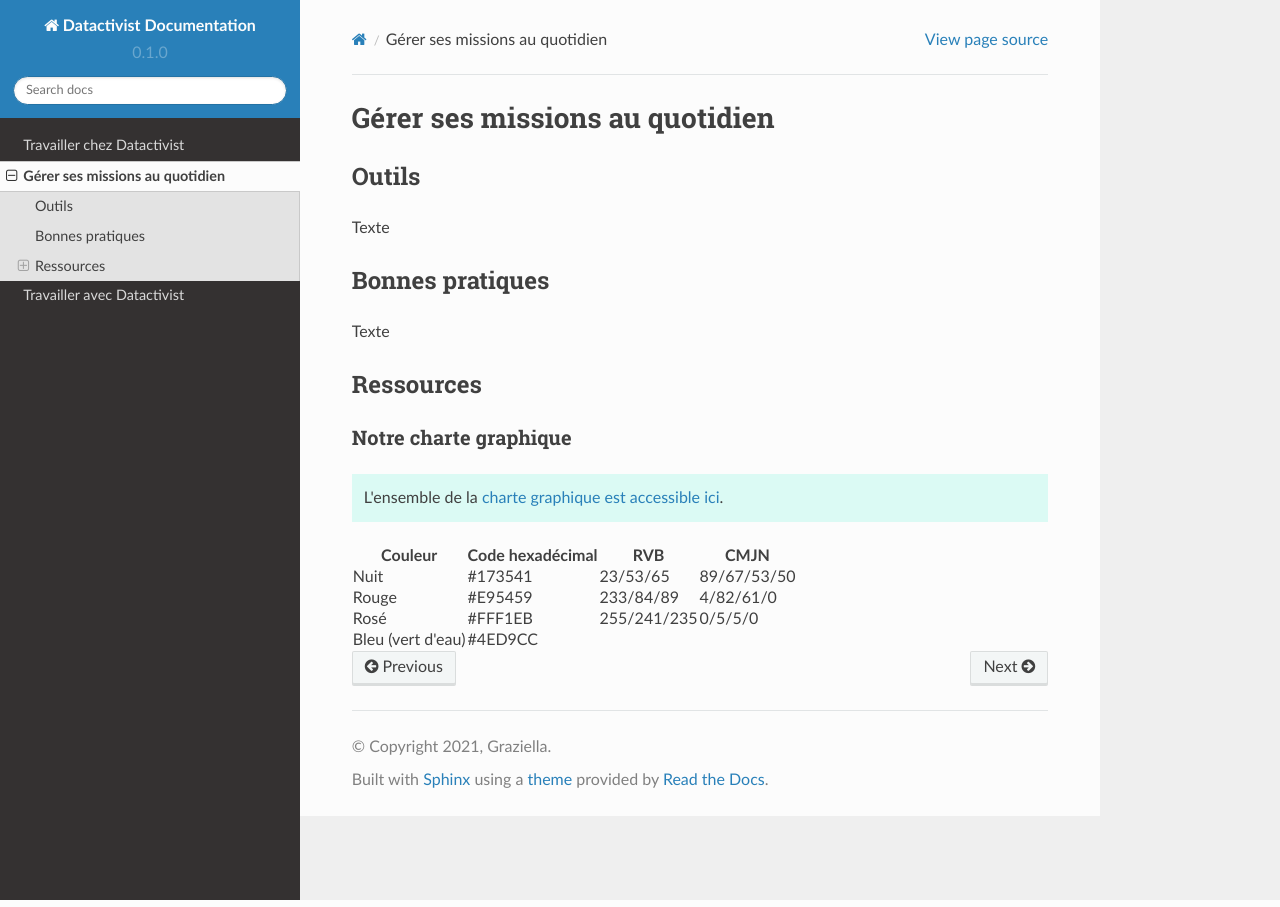
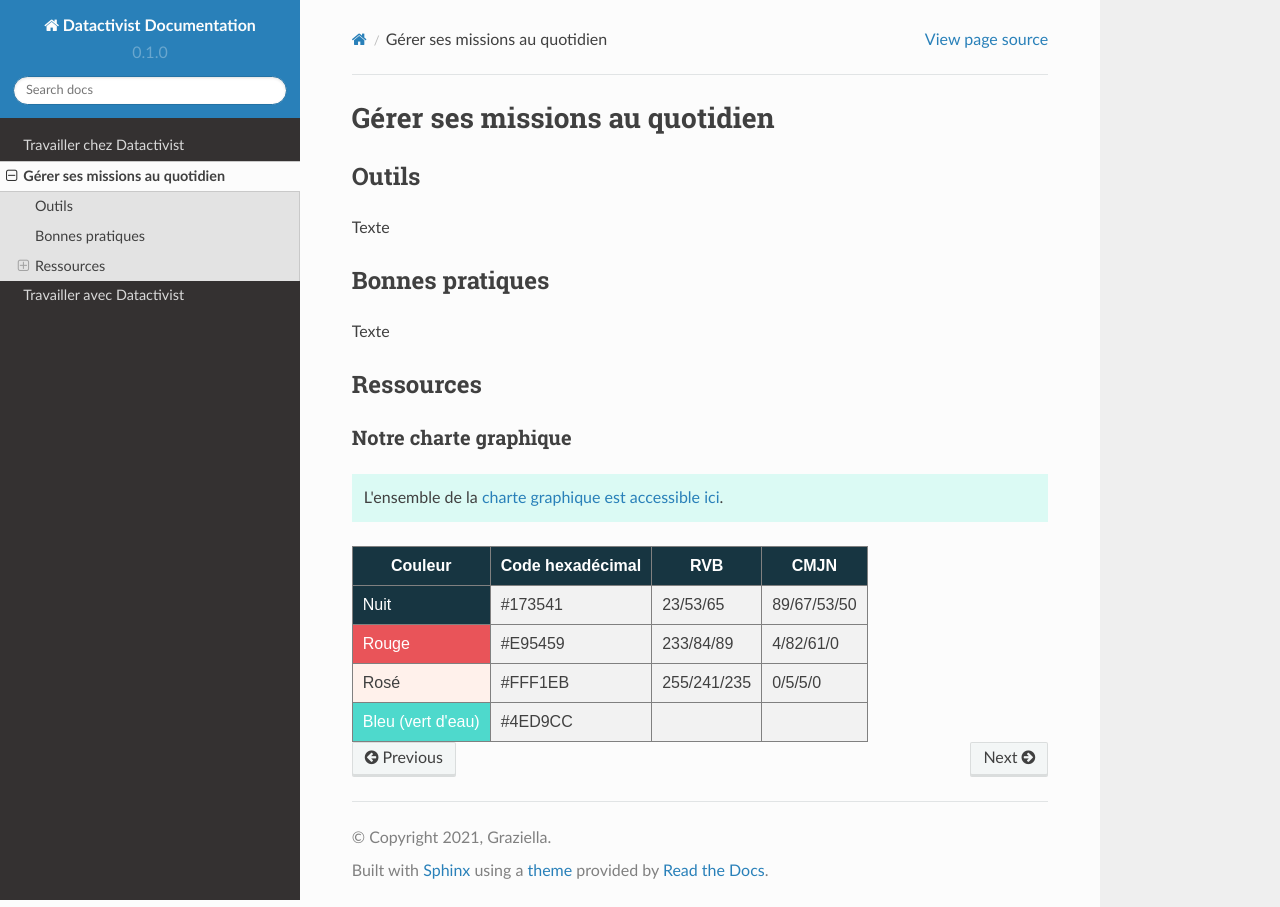
Before and after one commit to datactivist/documentation-datactivist, a Sphinx documentation site: the page built from docs/source/missions-quotidien.md, in a window 1280 px wide. Built offline with Sphinx 7.4.7 and the Read the Docs theme 2.0.0, drawn with Linux system fonts in a browser that asks for light colours.

Commit message:
Update missions-quotidien.md

```diff
--- a/docs/source/missions-quotidien.md
+++ b/docs/source/missions-quotidien.md
@@ -16,39 +16,41 @@ Texte
 L'ensemble de la <a href="docs/source/public/Charte_graphique_datactivist.pdf">charte graphique est accessible ici</a>.
 </div>
 
-<table>
+<table border="1" style="background-color: #f2f2f2; border-collapse: collapse; font-family: Arial, sans-serif;">
   <thead>
     <tr>
-      <th>Couleur</th>
-      <th>Code hexadécimal</th>
-      <th>RVB</th>
-      <th>CMJN</th>
+      <th style="background-color: #173541; color: #ffffff; padding: 10px;">Couleur</th>
+      <th style="background-color: #173541; color: #ffffff; padding: 10px;">Code hexadécimal</th>
+      <th style="background-color: #173541; color: #ffffff; padding: 10px;">RVB</th>
+      <th style="background-color: #173541; color: #ffffff; padding: 10px;">CMJN</th>
     </tr>
   </thead>
   <tbody>
     <tr>
-      <td>Nuit</td>
-      <td>#173541</td>
-      <td>23/53/65</td>
-      <td>89/67/53/50</td>
+      <td style="background-color: #173541; color: #ffffff; padding: 10px;">Nuit</td>
+      <td style="background-color: #f2f2f2; padding: 10px;">#173541</td>
+      <td style="background-color: #f2f2f2; padding: 10px;">23/53/65</td>
+      <td style="background-color: #f2f2f2; padding: 10px;">89/67/53/50</td>
     </tr>
     <tr>
-      <td>Rouge</td>
-      <td>#E95459</td>
-      <td>233/84/89</td>
-      <td>4/82/61/0</td>
+      <td style="background-color: #E95459; color: #ffffff; padding: 10px;">Rouge</td>
+      <td style="background-color: #f2f2f2; padding: 10px;">#E95459</td>
+      <td style="background-color: #f2f2f2; padding: 10px;">233/84/89</td>
+      <td style="background-color: #f2f2f2; padding: 10px;">4/82/61/0</td>
     </tr>
     <tr>
-      <td>Rosé</td>
-      <td>#FFF1EB</td>
-      <td>255/241/235</td>
-      <td>0/5/5/0</td>
+      <td style="background-color: #FFF1EB; padding: 10px;">Rosé</td>
+      <td style="background-color: #f2f2f2; padding: 10px;">#FFF1EB</td>
+      <td style="background-color: #f2f2f2; padding: 10px;">255/241/235</td>
+      <td style="background-color: #f2f2f2; padding: 10px;">0/5/5/0</td>
     </tr>
     <tr>
-      <td>Bleu (vert d'eau)</td>
-      <td>#4ED9CC</td>
-      <td>&nbsp;</td>
-      <td>&nbsp;</td>
+      <td style="background-color: #4ED9CC; color: #ffffff; padding: 10px;">Bleu (vert d'eau)</td>
+      <td style="background-color: #f2f2f2; padding: 10px;">#4ED9CC</td>
+      <td style="background-color: #f2f2f2; padding: 10px;"></td>
+      <td style="background-color: #f2f2f2; padding: 10px;"></td>
     </tr>
   </tbody>
 </table>
+
+</table>
```
